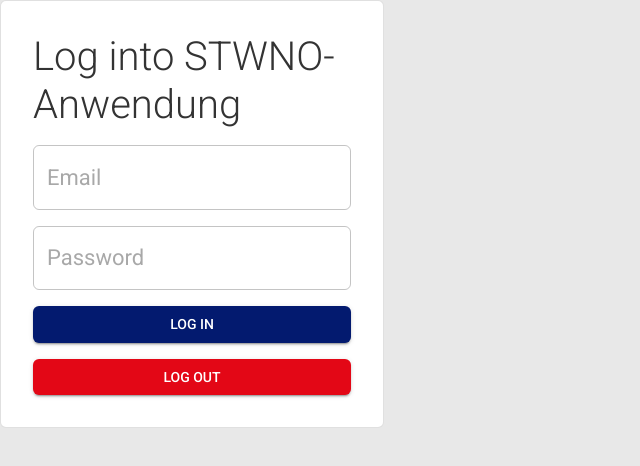
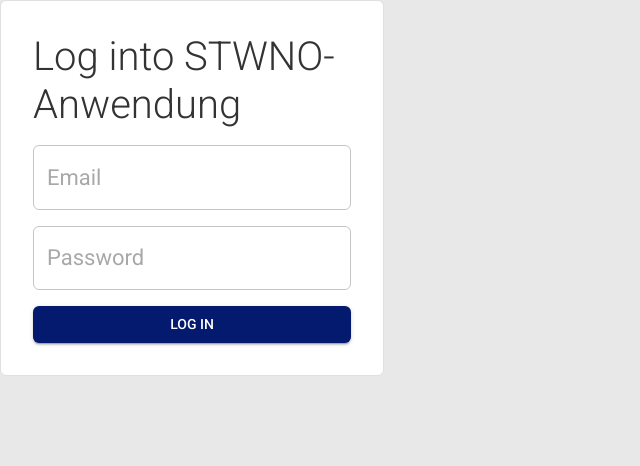
Before and after one commit to Praxisseminar-SoSe-2026/stwno-anwendung, a React (Vite) app in the folder frontend/: page /login in a window 1280 px wide. Shown: the top 466 px of the page, without its empty margins (0-640 px from the left). Built offline with nearby package versions, Linux system fonts and the light colour scheme; no server answers.

Commit message:
feat(login): remove logout button from login page

```diff
--- a/frontend/src/pages/general/LoginPage.tsx
+++ b/frontend/src/pages/general/LoginPage.tsx
@@ -4,7 +4,6 @@ import { useState } from 'react'
 import type { SubmitEventHandler } from 'react'
 import { useNavigate } from 'react-router'
 import { useLogin } from '../../hooks/useLogin.ts'
-import { useLogout } from '../../hooks/useLogout.ts'
 import {
   Typography,
   Paper,
@@ -24,7 +23,6 @@ export function LoginPage() {
   const [passwordErrorMessage, setPasswordErrorMessage] = useState('')
 
   const { submitLogin, loading, error } = useLogin()
-  const { logout } = useLogout()
 
   const handleSubmit: SubmitEventHandler<HTMLFormElement> = async (event) => {
     event.preventDefault()
@@ -134,10 +132,6 @@ export function LoginPage() {
           {loading ? t('login.signingIn') : t('login.signIn')}
         </Button>
 
-        {/*logout Button*/}
-        <Button variant="contained" onClick={logout} color="error">
-          {t('login.signOut')}
-        </Button>
         {error && <Typography color="error">{error}</Typography>}
       </Box>
     </Paper>
```
